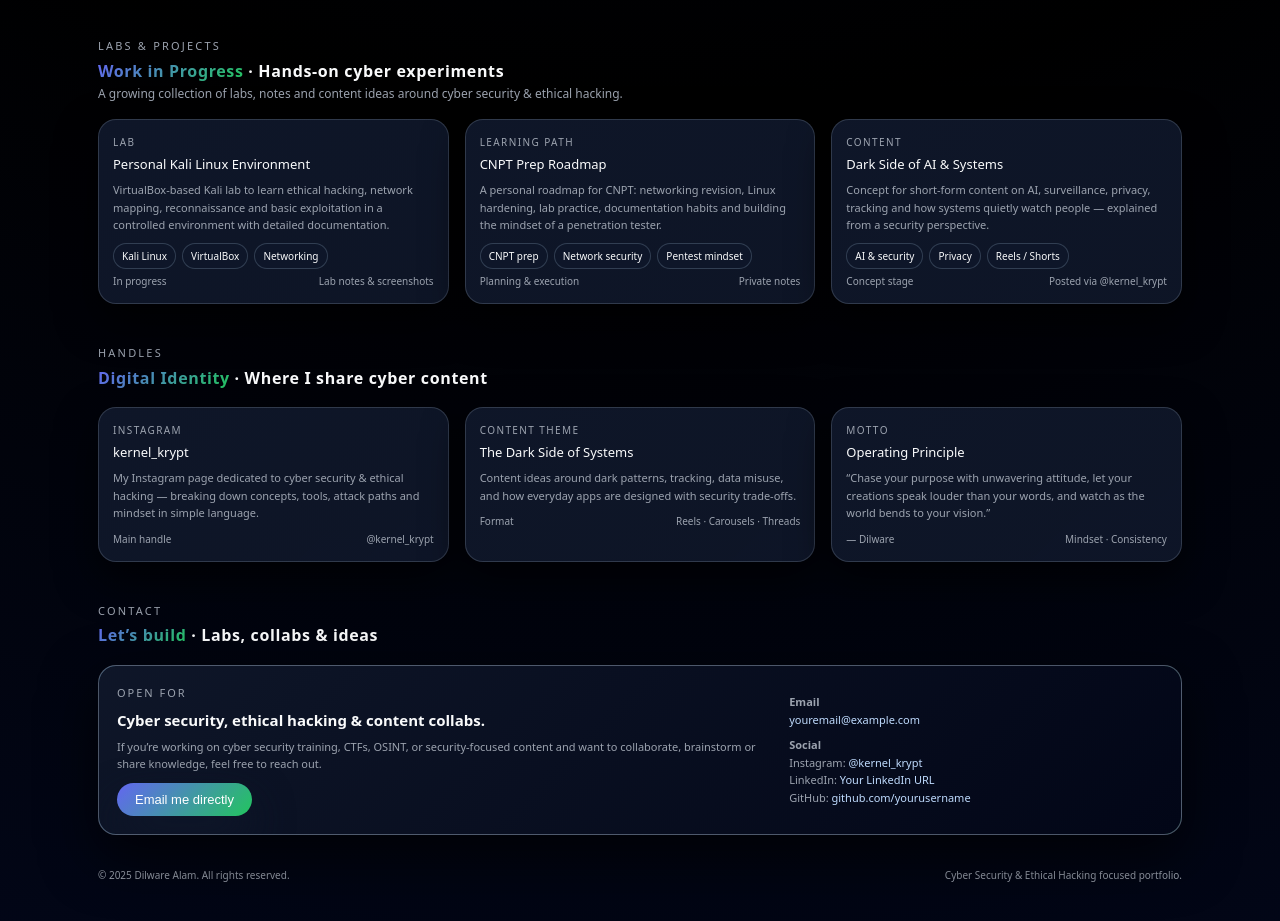
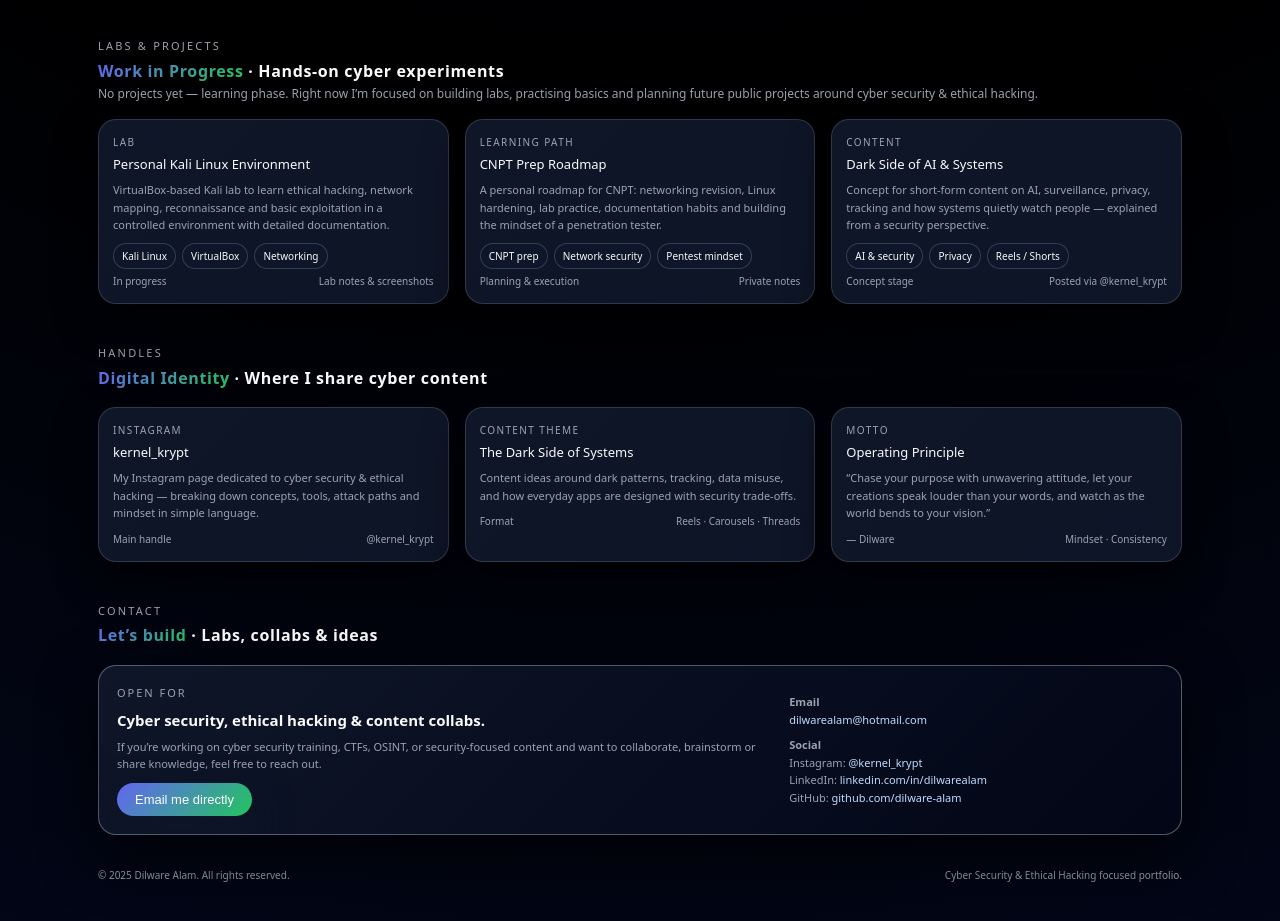
Before and after one commit to dilware-alam/dilware-alam.github.io, a plain HTML site: page index.html in a window 1280 px wide. Shown: the part 1023-1944 px from the top of the page. Drawn offline with Linux system fonts and the light colour scheme.

Commit message:
Update index.html

```diff
--- a/index.html
+++ b/index.html
@@ -874,7 +874,7 @@
     <header>
       <div class="logo">
         <div class="logo-mark">
-          <img src="profile.jpg" alt="Photo of Dilware Alam" />
+          <span>D</span>
         </div>
         <div>
           <div class="logo-text-main">Dilware Alam</div>
@@ -981,10 +981,9 @@
           <div class="profile-footer">
             <span>Find me online:</span>
             <div class="social-links">
-              <!-- Replace other # with your actual links -->
               <a class="social-pill" href="https://instagram.com/kernel_krypt" target="_blank" aria-label="Instagram">@</a>
-              <a class="social-pill" href="#" aria-label="LinkedIn">in</a>
-              <a class="social-pill" href="#" aria-label="GitHub">GH</a>
+              <a class="social-pill" href="https://www.linkedin.com/in/dilwarealam/" target="_blank" aria-label="LinkedIn">in</a>
+              <a class="social-pill" href="https://github.com/dilware-alam" target="_blank" aria-label="GitHub">GH</a>
               <a class="social-pill" href="#" aria-label="YouTube">YT</a>
             </div>
           </div>
@@ -1060,7 +1059,8 @@
           <div class="section-kicker">Labs & Projects</div>
           <h2 class="section-title"><span>Work in Progress</span> · Hands-on cyber experiments</h2>
           <p class="section-subtitle">
-            A growing collection of labs, notes and content ideas around cyber security & ethical hacking.
+            No projects yet — learning phase. Right now I’m focused on building labs, practising basics
+            and planning future public projects around cyber security & ethical hacking.
           </p>
         </div>
       </div>
@@ -1191,18 +1191,18 @@
             and want to collaborate, brainstorm or share knowledge, feel free to reach out.
           </p>
           <button class="btn-primary"
-            onclick="location.href='mailto:youremail@example.com?subject=Let%20s%20Connect%20-%20From%20your%20cyber%20portfolio';">
+            onclick="location.href='mailto:dilwarealam@hotmail.com?subject=Let%20s%20Connect%20-%20From%20your%20cyber%20portfolio';">
             Email me directly
           </button>
         </div>
         <div class="contact-details">
           <p><strong>Email</strong><br />
-            <a href="mailto:youremail@example.com">youremail@example.com</a>
+            <a href="mailto:dilwarealam@hotmail.com">dilwarealam@hotmail.com</a>
           </p>
           <p style="margin-top: 8px;"><strong>Social</strong><br />
             Instagram: <a href="https://instagram.com/kernel_krypt" target="_blank">@kernel_krypt</a><br />
-            LinkedIn: <a href="#">Your LinkedIn URL</a><br />
-            GitHub: <a href="#">github.com/yourusername</a>
+            LinkedIn: <a href="https://www.linkedin.com/in/dilwarealam/" target="_blank">linkedin.com/in/dilwarealam</a><br />
+            GitHub: <a href="https://github.com/dilware-alam" target="_blank">github.com/dilware-alam</a>
           </p>
         </div>
       </div>
```
